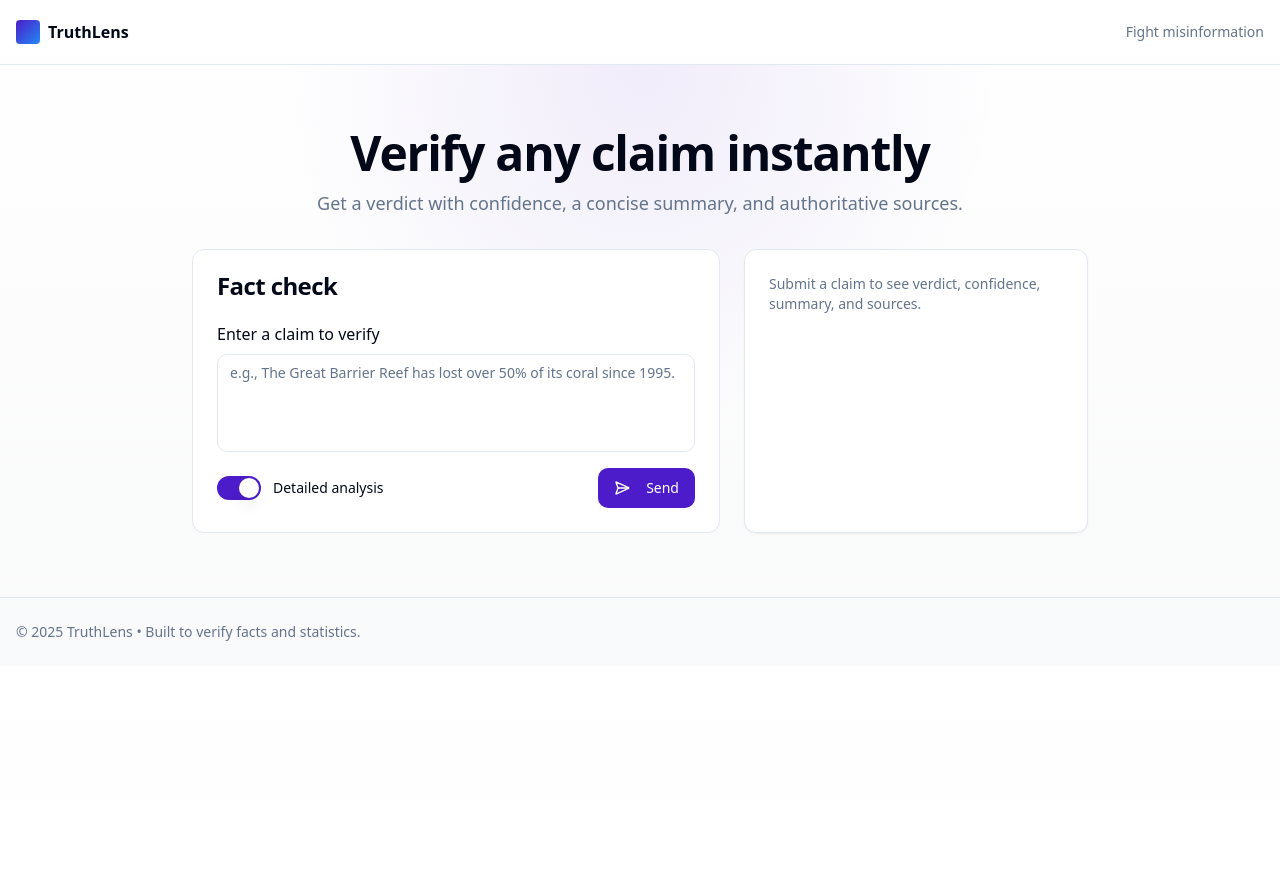
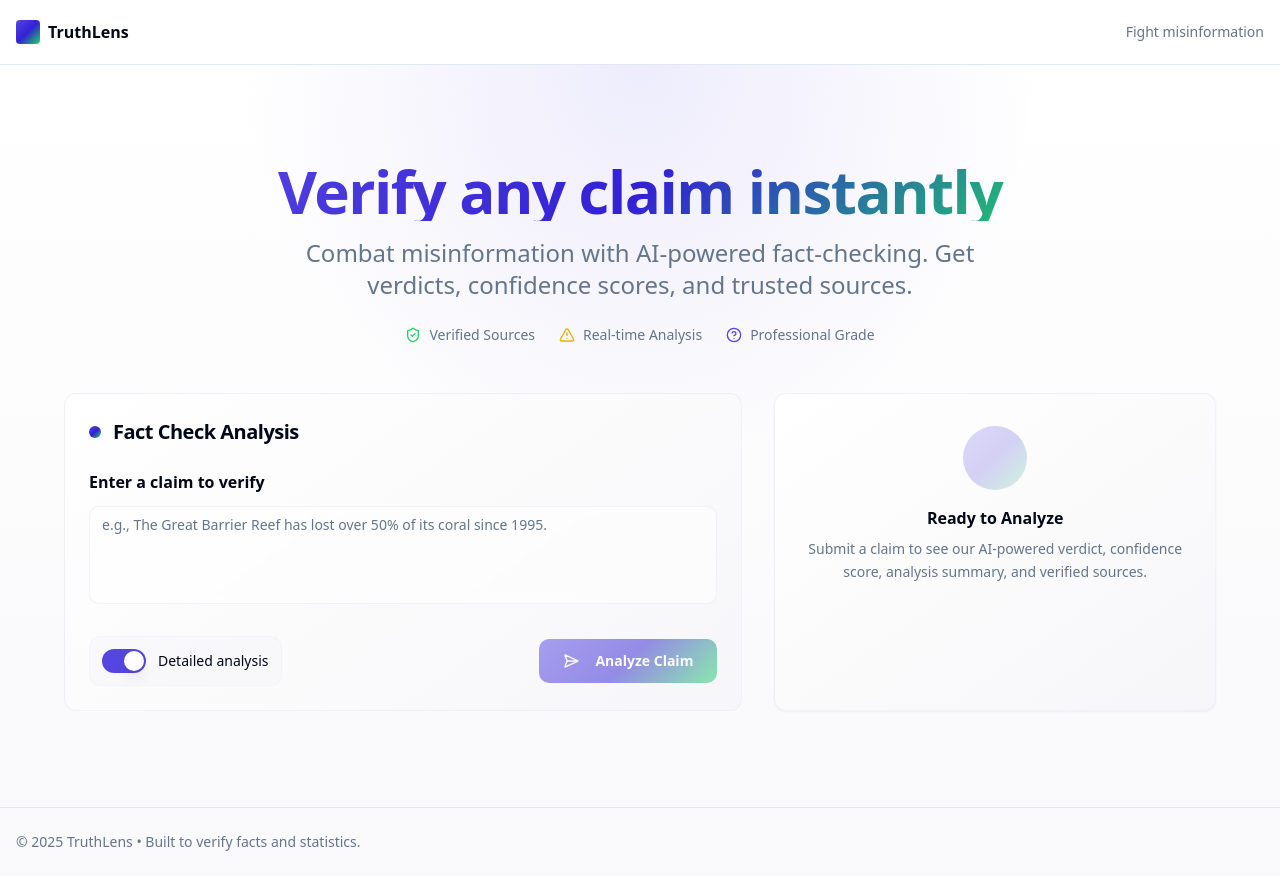
Before and after one commit to abdulmoizasis-cpu/truth-lens-interactive, a React (Vite) app: page / in a window 1280 px wide. Before the commit the page ends 800 px from the top, so only its background shows below. Built offline with nearby package versions, Linux system fonts and the light colour scheme.

Commit message:
Refactor: Improve frontend aesthetics
Enhance the visual appeal and user experience of the fact-checking website by refining the frontend design.

```diff
--- a/src/components/factcheck/FactCheckForm.tsx
+++ b/src/components/factcheck/FactCheckForm.tsx
@@ -23,27 +23,31 @@ export const FactCheckForm = ({ onSubmit, isLoading }: Props) => {
   };
 
   return (
-    <form onSubmit={handleSubmit} className="space-y-4" aria-label="Fact check form">
-      <div className="space-y-2">
-        <Label htmlFor="claim" className="text-base">Enter a claim to verify</Label>
+    <form onSubmit={handleSubmit} className="space-y-6" aria-label="Fact check form">
+      <div className="space-y-3">
+        <Label htmlFor="claim" className="text-base font-semibold text-foreground">Enter a claim to verify</Label>
         <Textarea
           id="claim"
           placeholder="e.g., The Great Barrier Reef has lost over 50% of its coral since 1995."
           value={claim}
           onChange={(e) => setClaim(e.target.value)}
           rows={4}
-          className="resize-none"
+          className="resize-none border-border/50 focus:border-primary/50 focus:ring-primary/20 bg-background/50 backdrop-blur-sm transition-all duration-300"
         />
       </div>
 
-      <div className="flex items-center justify-between">
-        <div className="flex items-center gap-3">
+      <div className="flex items-center justify-between pt-2">
+        <div className="flex items-center gap-3 p-3 rounded-lg bg-muted/20 border border-border/30">
           <Switch id="detailed" checked={detailed} onCheckedChange={setDetailed} />
-          <Label htmlFor="detailed">Detailed analysis</Label>
+          <Label htmlFor="detailed" className="font-medium text-foreground cursor-pointer">Detailed analysis</Label>
         </div>
-        <Button type="submit" disabled={isLoading} className="hover-scale">
+        <Button
+          type="submit"
+          disabled={isLoading || !claim.trim()}
+          className="hover-scale bg-hero hover:shadow-[var(--shadow-glow)] transition-all duration-300 px-6 py-3 h-auto font-semibold"
+        >
           <SendHorizonal className="mr-2 h-4 w-4" />
-          {isLoading ? "Checking..." : "Send"}
+          {isLoading ? "Analyzing..." : "Analyze Claim"}
         </Button>
       </div>
     </form>
--- a/src/components/factcheck/FactCheckResult.tsx
+++ b/src/components/factcheck/FactCheckResult.tsx
@@ -17,11 +17,11 @@ export interface FactCheckData {
 const verdictBadge = (v: Verdict) => {
   switch (v) {
     case "True":
-      return <Badge className="bg-primary text-primary-foreground">True</Badge>;
+      return <Badge className="bg-success text-success-foreground glow-success">True</Badge>;
     case "False":
       return <Badge className="bg-destructive text-destructive-foreground">False</Badge>;
     case "Mixed":
-      return <Badge className="bg-accent text-accent-foreground">Mixed</Badge>;
+      return <Badge className="bg-warning text-warning-foreground glow-warning">Mixed</Badge>;
     default:
       return <Badge variant="secondary">Unverified</Badge>;
   }
@@ -30,11 +30,11 @@ const verdictBadge = (v: Verdict) => {
 const verdictIcon = (v: Verdict) => {
   switch (v) {
     case "True":
-      return <ShieldCheck className="h-5 w-5 text-primary" />;
+      return <ShieldCheck className="h-5 w-5 text-success" />;
     case "False":
       return <AlertTriangle className="h-5 w-5 text-destructive" />;
     case "Mixed":
-      return <HelpCircle className="h-5 w-5 text-accent" />;
+      return <HelpCircle className="h-5 w-5 text-warning" />;
     default:
       return <HelpCircle className="h-5 w-5 text-muted-foreground" />;
   }
@@ -44,35 +44,41 @@ type Props = { data: FactCheckData; showDetails?: boolean };
 
 export const FactCheckResult = ({ data, showDetails }: Props) => {
   return (
-    <Card className="shadow-sm animate-enter">
-      <CardHeader>
-        <CardTitle className="flex items-center gap-2">
+    <Card className="bg-card-gradient shadow-[var(--shadow-medium)] hover-lift animate-enter border border-border/50">
+      <CardHeader className="pb-4">
+        <CardTitle className="flex items-center gap-3 text-lg">
           {verdictIcon(data.verdict)}
-          <span>Verdict:</span> {verdictBadge(data.verdict)}
+          <span className="text-muted-foreground font-medium">Verdict:</span>
+          {verdictBadge(data.verdict)}
         </CardTitle>
       </CardHeader>
       <CardContent className="space-y-6">
-        <section aria-labelledby="confidence" className="space-y-2">
-          <h3 id="confidence" className="text-sm font-medium text-muted-foreground">Confidence</h3>
-          <div className="flex items-center gap-3">
-            <Progress value={data.confidence} className="h-2" />
-            <span className="text-sm font-semibold">{Math.round(data.confidence)}%</span>
+        <section aria-labelledby="confidence" className="space-y-3">
+          <h3 id="confidence" className="text-sm font-semibold text-foreground uppercase tracking-wide">Confidence Score</h3>
+          <div className="flex items-center gap-4">
+            <Progress value={data.confidence} className="h-3 flex-1" />
+            <span className="text-lg font-bold text-primary">{Math.round(data.confidence)}%</span>
           </div>
         </section>
 
-        <section aria-labelledby="summary" className="space-y-2">
-          <h3 id="summary" className="text-sm font-medium text-muted-foreground">Summary</h3>
-          <p className="leading-relaxed">{data.summary}</p>
+        <section aria-labelledby="summary" className="space-y-3">
+          <h3 id="summary" className="text-sm font-semibold text-foreground uppercase tracking-wide">Analysis Summary</h3>
+          <p className="leading-relaxed text-foreground/90 bg-muted/30 p-4 rounded-lg border-l-4 border-primary">{data.summary}</p>
         </section>
 
-        <section aria-labelledby="sources" className="space-y-3">
-          <h3 id="sources" className="text-sm font-medium text-muted-foreground">Sources</h3>
-          <ul className="space-y-2">
+        <section aria-labelledby="sources" className="space-y-4">
+          <h3 id="sources" className="text-sm font-semibold text-foreground uppercase tracking-wide">Verified Sources</h3>
+          <ul className="space-y-3">
             {data.sources.map((s, idx) => (
-              <li key={idx}>
-                <a href={s.url} target="_blank" rel="noopener" className="story-link inline-flex items-center gap-2">
-                  <ExternalLink className="h-4 w-4" />
-                  <span>{s.title}</span>
+              <li key={idx} className="group">
+                <a
+                  href={s.url}
+                  target="_blank"
+                  rel="noopener"
+                  className="story-link inline-flex items-center gap-3 p-3 rounded-lg bg-muted/20 hover:bg-muted/40 transition-all duration-300 w-full group-hover:shadow-[var(--shadow-soft)]"
+                >
+                  <ExternalLink className="h-4 w-4 text-primary" />
+                  <span className="font-medium">{s.title}</span>
                 </a>
               </li>
             ))}
@@ -80,13 +86,18 @@ export const FactCheckResult = ({ data, showDetails }: Props) => {
         </section>
 
         {showDetails && data.detailedNotes && data.detailedNotes.length > 0 && (
-          <section aria-labelledby="details" className="space-y-2">
-            <h3 id="details" className="text-sm font-medium text-muted-foreground">Detailed analysis</h3>
-            <ul className="list-disc pl-6 space-y-1">
-              {data.detailedNotes.map((n, i) => (
-                <li key={i}>{n}</li>
-              ))}
-            </ul>
+          <section aria-labelledby="details" className="space-y-4">
+            <h3 id="details" className="text-sm font-semibold text-foreground uppercase tracking-wide">Detailed Analysis</h3>
+            <div className="bg-muted/20 rounded-lg p-4 border border-border/50">
+              <ul className="space-y-3">
+                {data.detailedNotes.map((n, i) => (
+                  <li key={i} className="flex items-start gap-3">
+                    <div className="w-2 h-2 rounded-full bg-primary mt-2 flex-shrink-0"></div>
+                    <span className="text-foreground/80 leading-relaxed">{n}</span>
+                  </li>
+                ))}
+              </ul>
+            </div>
           </section>
         )}
       </CardContent>
--- a/src/index.css
+++ b/src/index.css
@@ -18,18 +18,25 @@ All colors MUST be HSL.
     --popover: 0 0% 100%;
     --popover-foreground: 222.2 84% 4.9%;
 
-    /* Brand palette */
-    --primary: 257 76% 45%;          /* royal violet */
+    /* Brand palette - Enhanced for journalism/fact-checking */
+    --primary: 246 73% 58%;          /* vibrant indigo for trust */
     --primary-foreground: 0 0% 100%;
+    --primary-glow: 246 73% 68%;     /* lighter variant */
 
-    --secondary: 246 33% 96%;        /* soft indigo tint */
-    --secondary-foreground: 257 76% 25%;
+    --secondary: 248 26% 92%;        /* subtle background */
+    --secondary-foreground: 246 73% 35%;
 
-    --muted: 220 14% 96%;
-    --muted-foreground: 215.4 16.3% 46.9%;
+    --muted: 220 20% 95%;
+    --muted-foreground: 215 16% 47%;
 
-    --accent: 211 92% 55%;           /* blue accent */
-    --accent-foreground: 210 40% 98%;
+    --accent: 142 76% 48%;           /* green for truth/verified */
+    --accent-foreground: 0 0% 100%;
+
+    --success: 142 76% 48%;          /* green for true verdicts */
+    --success-foreground: 0 0% 100%;
+
+    --warning: 45 93% 47%;           /* amber for mixed verdicts */
+    --warning-foreground: 0 0% 100%;
 
     --destructive: 0 84% 60%;
     --destructive-foreground: 210 40% 98%;
@@ -50,11 +57,18 @@ All colors MUST be HSL.
     --sidebar-border: 220 13% 91%;
     --sidebar-ring: 217.2 91.2% 59.8%;
 
-    /* Gradients & shadows */
-    --gradient-primary: linear-gradient(135deg, hsl(257 76% 45%), hsl(211 92% 55%));
-    --gradient-subtle: linear-gradient(180deg, hsl(0 0% 100%), hsl(220 14% 98%));
-    --shadow-elevate: 0 10px 30px hsl(257 76% 20% / 0.18);
-    --shadow-glow: 0 0 32px hsl(257 76% 45% / 0.35);
+    /* Enhanced gradients & shadows */
+    --gradient-primary: linear-gradient(135deg, hsl(246 73% 58%), hsl(142 76% 48%));
+    --gradient-hero: linear-gradient(135deg, hsl(246 73% 58%) 0%, hsl(246 73% 48%) 50%, hsl(142 76% 48%) 100%);
+    --gradient-subtle: linear-gradient(180deg, hsl(0 0% 100%), hsl(246 20% 98%));
+    --gradient-card: linear-gradient(145deg, hsl(0 0% 100%), hsl(246 15% 97%));
+
+    --shadow-soft: 0 2px 8px hsl(246 20% 20% / 0.08);
+    --shadow-medium: 0 4px 20px hsl(246 30% 15% / 0.12);
+    --shadow-elevate: 0 12px 40px hsl(246 50% 20% / 0.15);
+    --shadow-glow: 0 0 40px hsl(246 73% 58% / 0.25);
+    --shadow-success: 0 0 20px hsl(142 76% 48% / 0.3);
+    --shadow-warning: 0 0 20px hsl(45 93% 47% / 0.3);
 
     /* Spotlight */
     --spotlight-x: 50%;
@@ -71,8 +85,9 @@ All colors MUST be HSL.
     --popover: 240 10% 8%;
     --popover-foreground: 210 40% 98%;
 
-    --primary: 258 100% 78%;
+    --primary: 246 73% 70%;
     --primary-foreground: 240 10% 10%;
+    --primary-glow: 246 73% 80%;
 
     --secondary: 248 21% 14%;
     --secondary-foreground: 210 40% 98%;
@@ -80,8 +95,14 @@ All colors MUST be HSL.
     --muted: 248 21% 14%;
     --muted-foreground: 215 20% 65%;
 
-    --accent: 211 92% 60%;
-    --accent-foreground: 210 40% 98%;
+    --accent: 142 76% 55%;
+    --accent-foreground: 240 10% 10%;
+
+    --success: 142 76% 55%;
+    --success-foreground: 240 10% 10%;
+
+    --warning: 45 93% 60%;
+    --warning-foreground: 240 10% 10%;
 
     --destructive: 0 62.8% 30.6%;
     --destructive-foreground: 210 40% 98%;
@@ -99,8 +120,10 @@ All colors MUST be HSL.
     --sidebar-border: 240 3.7% 15.9%;
     --sidebar-ring: 217.2 91.2% 59.8%;
 
-    --gradient-primary: linear-gradient(135deg, hsl(258 100% 78%), hsl(211 92% 60%));
+    --gradient-primary: linear-gradient(135deg, hsl(246 73% 70%), hsl(142 76% 55%));
+    --gradient-hero: linear-gradient(135deg, hsl(246 73% 70%) 0%, hsl(246 73% 60%) 50%, hsl(142 76% 55%) 100%);
     --gradient-subtle: linear-gradient(180deg, hsl(240 10% 8%), hsl(240 10% 6%));
+    --gradient-card: linear-gradient(145deg, hsl(240 10% 9%), hsl(240 10% 7%));
   }
 }
 
@@ -115,14 +138,48 @@ All colors MUST be HSL.
   }
 }
 
-/* Utilities and component classes */
+/* Enhanced utilities and component classes */
 @layer utilities {
-  .hover-scale { @apply transition-transform duration-200 hover:scale-105; }
+  /* Interactive effects */
+  .hover-scale { @apply transition-all duration-300 hover:scale-[1.02] hover:shadow-[var(--shadow-medium)]; }
+  .hover-lift { @apply transition-all duration-300 hover:-translate-y-1 hover:shadow-[var(--shadow-elevate)]; }
   .pulse { @apply animate-[pulse_2s_cubic-bezier(0.4,0,0.6,1)_infinite]; }
-  .story-link { @apply relative inline-block; }
-  .story-link::after { content: ""; position: absolute; left: 0; bottom: 0; height: 2px; width: 100%; transform: scaleX(0); transform-origin: bottom right; background: hsl(var(--primary)); transition: transform 300ms ease; }
+
+  /* Enhanced links */
+  .story-link {
+    @apply relative inline-block transition-colors duration-300 hover:text-primary;
+  }
+  .story-link::after {
+    content: "";
+    position: absolute;
+    left: 0;
+    bottom: -2px;
+    height: 2px;
+    width: 100%;
+    transform: scaleX(0);
+    transform-origin: bottom right;
+    background: linear-gradient(90deg, hsl(var(--primary)), hsl(var(--accent)));
+    transition: transform 300ms ease;
+  }
   .story-link:hover::after { transform: scaleX(1); transform-origin: bottom left; }
 
-  .bg-hero { background-image: var(--gradient-primary); }
-  .bg-spotlight { background: radial-gradient(600px circle at var(--spotlight-x) var(--spotlight-y), hsl(var(--primary) / 0.08), transparent 60%); }
+  /* Backgrounds */
+  .bg-hero { background-image: var(--gradient-hero); }
+  .bg-card-gradient { background-image: var(--gradient-card); }
+  .bg-spotlight {
+    background:
+      radial-gradient(800px circle at var(--spotlight-x) var(--spotlight-y), hsl(var(--primary) / 0.1), transparent 50%),
+      var(--gradient-subtle);
+  }
+
+  /* Glowing effects */
+  .glow-success { box-shadow: var(--shadow-success); }
+  .glow-warning { box-shadow: var(--shadow-warning); }
+  .glow-primary { box-shadow: var(--shadow-glow); }
+
+  /* Glass effect */
+  .glass {
+    @apply backdrop-blur-sm bg-white/80 dark:bg-gray-900/80;
+    border: 1px solid hsl(var(--border) / 0.5);
+  }
 }
--- a/src/pages/Index.tsx
+++ b/src/pages/Index.tsx
@@ -5,6 +5,7 @@ import { FactCheckForm, FactCheckFormValues } from "@/components/factcheck/FactC
 import ProgressSteps, { Step } from "@/components/factcheck/ProgressSteps";
 import FactCheckResult, { FactCheckData, Verdict } from "@/components/factcheck/FactCheckResult";
 import SEOHead from "@/components/SEOHead";
+import { ShieldCheck, AlertTriangle, HelpCircle } from "lucide-react";
 
 const steps: Step[] = [
   { id: "parse", label: "Parsing claim" },
@@ -111,16 +112,39 @@ const Index = () => {
 
       <main>
         <section ref={containerRef} className="bg-spotlight">
-          <div className="container mx-auto px-4 py-12 md:py-16">
-            <div className="mx-auto max-w-3xl text-center space-y-3">
-              <h1 className="text-3xl md:text-5xl font-bold tracking-tight">Verify any claim instantly</h1>
-              <p className="text-muted-foreground text-lg">Get a verdict with confidence, a concise summary, and authoritative sources.</p>
+          <div className="container mx-auto px-4 py-16 md:py-24">
+            <div className="mx-auto max-w-4xl text-center space-y-6">
+              <div className="space-y-4">
+                <h1 className="text-4xl md:text-6xl font-bold tracking-tight bg-hero bg-clip-text text-transparent">
+                  Verify any claim instantly
+                </h1>
+                <p className="text-muted-foreground text-xl md:text-2xl max-w-2xl mx-auto leading-relaxed">
+                  Combat misinformation with AI-powered fact-checking. Get verdicts, confidence scores, and trusted sources.
+                </p>
+              </div>
+              <div className="flex items-center justify-center gap-6 text-sm text-muted-foreground">
+                <div className="flex items-center gap-2">
+                  <ShieldCheck className="h-4 w-4 text-success" />
+                  <span>Verified Sources</span>
+                </div>
+                <div className="flex items-center gap-2">
+                  <AlertTriangle className="h-4 w-4 text-warning" />
+                  <span>Real-time Analysis</span>
+                </div>
+                <div className="flex items-center gap-2">
+                  <HelpCircle className="h-4 w-4 text-primary" />
+                  <span>Professional Grade</span>
+                </div>
+              </div>
             </div>
 
-            <div className="mx-auto mt-8 grid max-w-4xl gap-6 md:grid-cols-5">
-              <Card className="md:col-span-3 shadow-[var(--shadow-elevate)] animate-scale-in">
-                <CardHeader>
-                  <CardTitle>Fact check</CardTitle>
+            <div className="mx-auto mt-12 grid max-w-6xl gap-8 md:grid-cols-5">
+              <Card className="md:col-span-3 bg-card-gradient shadow-[var(--shadow-elevate)] hover-lift animate-scale-in border border-border/50">
+                <CardHeader className="pb-6">
+                  <CardTitle className="text-xl flex items-center gap-3">
+                    <div className="w-3 h-3 rounded-full bg-hero"></div>
+                    Fact Check Analysis
+                  </CardTitle>
                 </CardHeader>
                 <CardContent>
                   <FactCheckForm onSubmit={handleSubmit} isLoading={isLoading} />
@@ -136,9 +160,15 @@ const Index = () => {
                 {result ? (
                   <FactCheckResult data={result} showDetails={showDetails} />
                 ) : (
-                  <Card className="h-full animate-fade-in">
-                    <CardContent className="p-6 text-sm text-muted-foreground">
-                      Submit a claim to see verdict, confidence, summary, and sources.
+                  <Card className="h-full animate-fade-in bg-card-gradient border border-border/50">
+                    <CardContent className="p-8 text-center space-y-4">
+                      <div className="w-16 h-16 rounded-full bg-hero mx-auto opacity-20"></div>
+                      <div className="space-y-2">
+                        <h3 className="font-semibold text-foreground">Ready to Analyze</h3>
+                        <p className="text-muted-foreground text-sm leading-relaxed">
+                          Submit a claim to see our AI-powered verdict, confidence score, analysis summary, and verified sources.
+                        </p>
+                      </div>
                     </CardContent>
                   </Card>
                 )}
--- a/tailwind.config.ts
+++ b/tailwind.config.ts
@@ -43,6 +43,14 @@ export default {
 				accent: {
 					DEFAULT: 'hsl(var(--accent))',
 					foreground: 'hsl(var(--accent-foreground))'
+				},
+				success: {
+					DEFAULT: 'hsl(var(--success))',
+					foreground: 'hsl(var(--success-foreground))'
+				},
+				warning: {
+					DEFAULT: 'hsl(var(--warning))',
+					foreground: 'hsl(var(--warning-foreground))'
 				},
 				popover: {
 					DEFAULT: 'hsl(var(--popover))',
```
Also changed, not shown: src/components/factcheck/ProgressSteps.tsx (+20 -8 lines).
